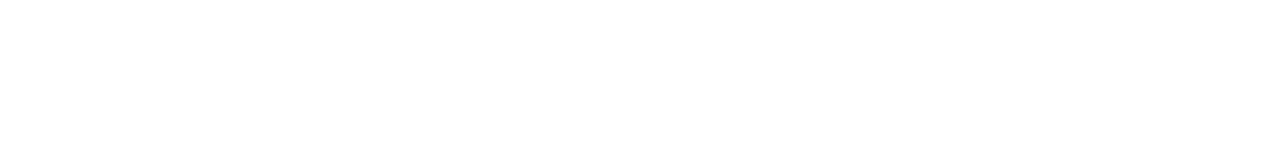
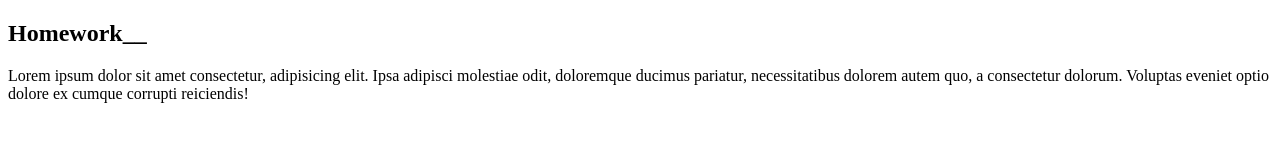
Before and after one commit to Danelsene/front-basic, a plain HTML site: page index.html in a window 1280 px wide. Drawn offline with Linux system fonts and the light colour scheme.

Commit message:
renewed base

```diff
--- a/index.html
+++ b/index.html
@@ -4,11 +4,17 @@
     <meta charset="UTF-8">
     <meta http-equiv="X-UA-Compatible" content="IE=edge">
     <meta name="viewport" content="width=device-width, initial-scale=1.0">
-    <title>Lesson 3</title>
+    <title>Lesson__</title>
+    <link rel="stylesheet" href="./style.css">
 </head>
 <body>
     <header></header>
-    <main></main>
+    <main>
+        <section>
+            <h1>Homework__</h1>
+            <p>Lorem ipsum dolor sit amet consectetur, adipisicing elit. Ipsa adipisci molestiae odit, doloremque ducimus pariatur, necessitatibus dolorem autem quo, a consectetur dolorum. Voluptas eveniet optio dolore ex cumque corrupti reiciendis!</p>
+        </section>
+    </main>
     <footer></footer>
 </body>
 </html>
```
Also changed, not shown: style.css (added).
